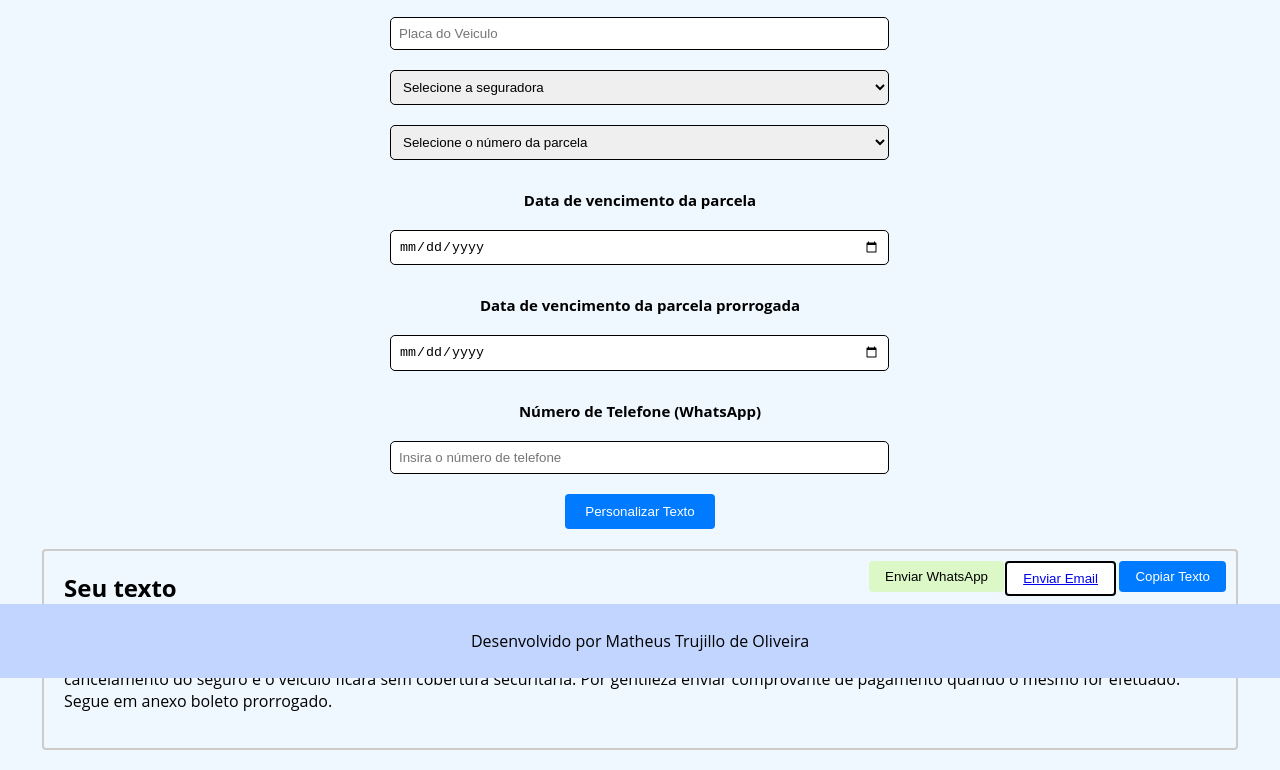
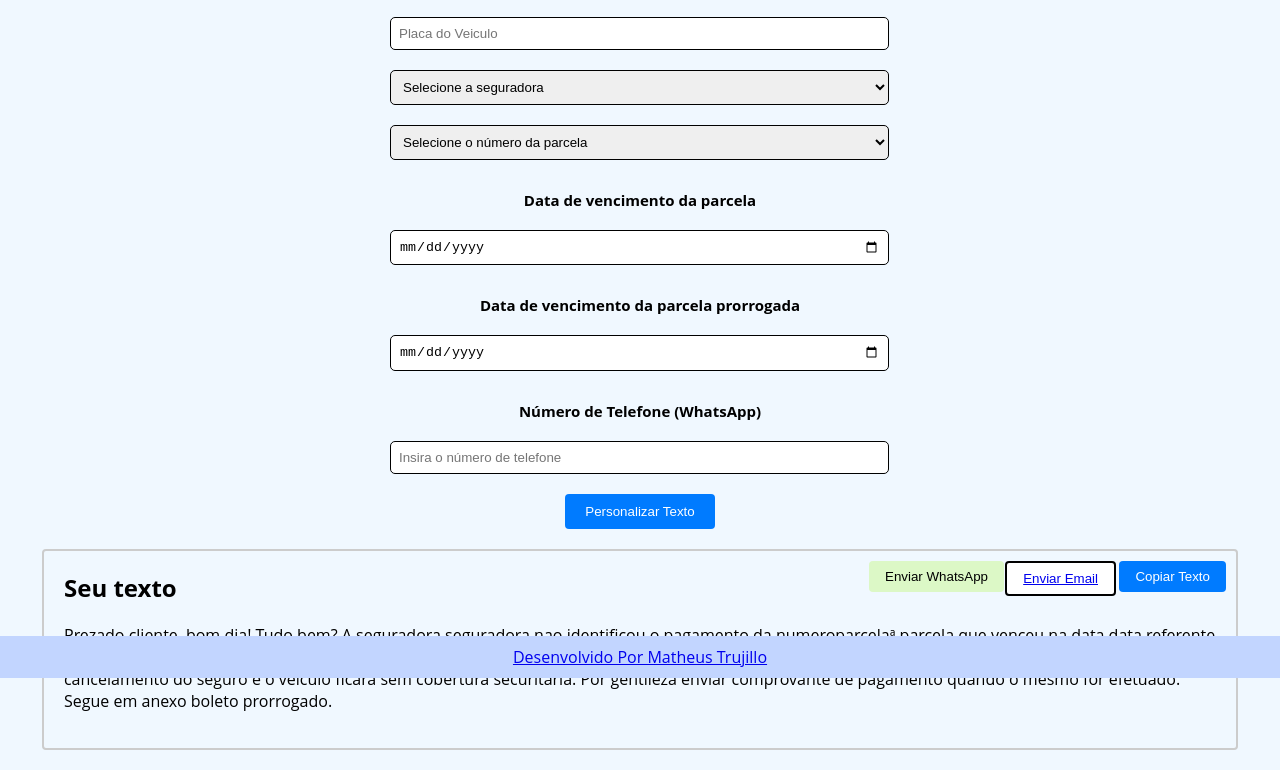
Before and after one commit to MatheusTrujillo/GeradorDeMensagens, a plain HTML site: page index.html in a window 1280 px wide. Shown: the part 122-892 px from the top of the page. Drawn offline with Linux system fonts and the light colour scheme; a web font is replaced by a local one.

Commit message:
update footer

```diff
--- a/index.html
+++ b/index.html
@@ -93,7 +93,7 @@
     </div>
 
     <footer>
-        <p>Desenvolvido por Matheus Trujillo de Oliveira</p>
+        <a href="https://github.com/MatheusTrujillo" target="_blank">Desenvolvido Por Matheus Trujillo</a>
     </footer>
 
     <script src="./Script/script.js"></script>
```
